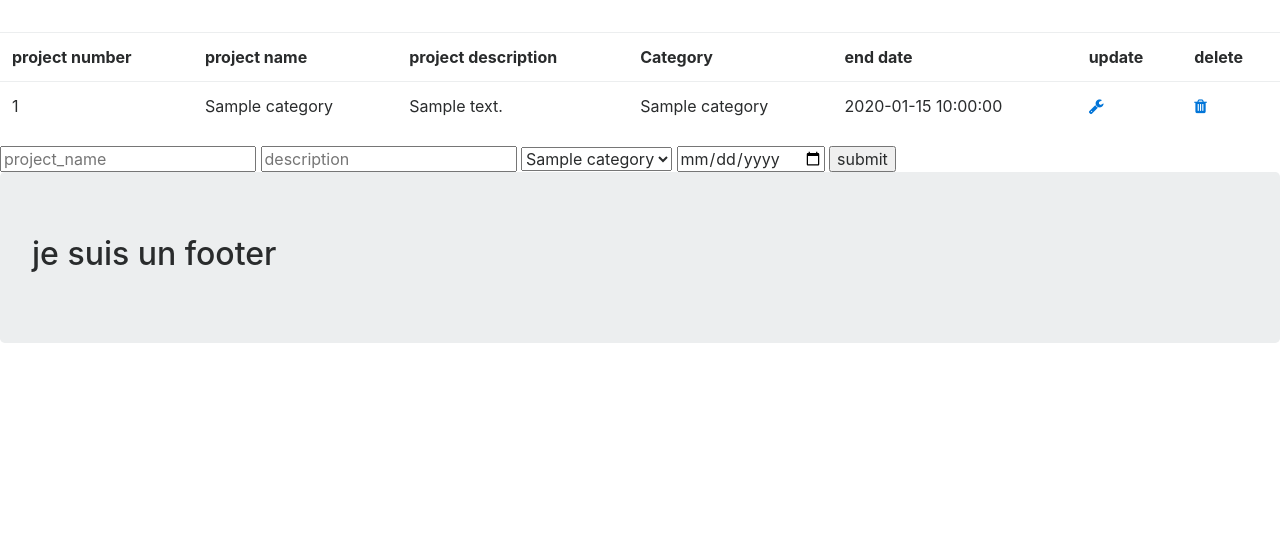
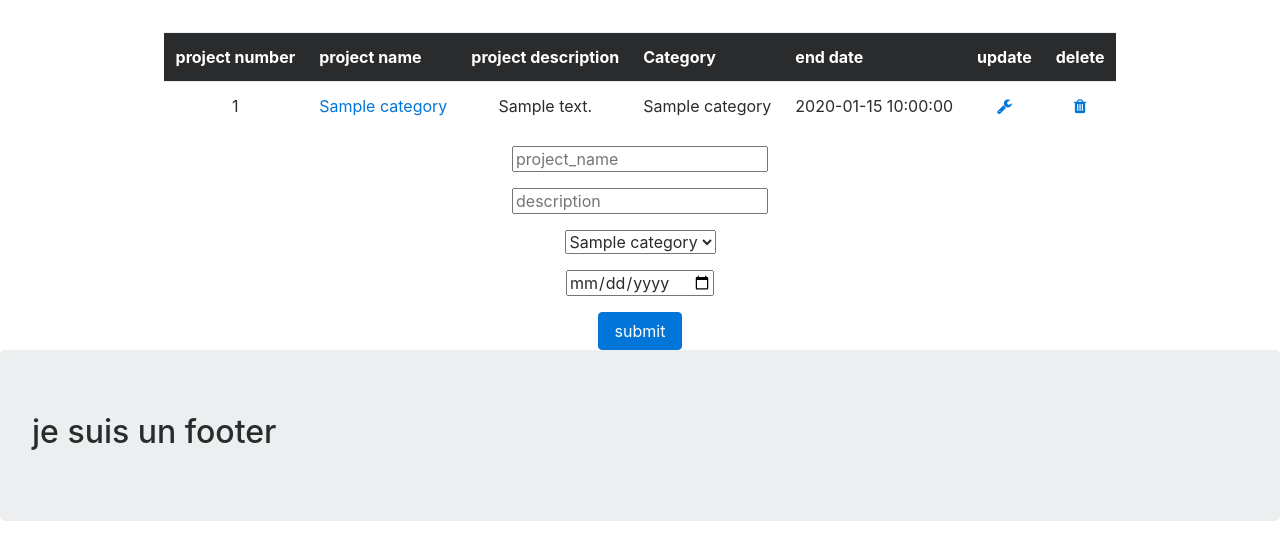
Before and after one commit to degroote-benjamin/Construct-moreau, a PHP site: page /control/project_area.php in a window 1280 px wide. Shown: the part 206-766 px from the top of the page. Run offline with PHP 8.4, Linux system fonts and the light colour scheme; tables that the repository leaves empty or names only in its code hold one stand-in row (values such as "Sample post"); some libraries are stand-ins or nearby versions.

Commit message:
add some css for table and form

```diff
--- a/css/main.css
+++ b/css/main.css
@@ -99,7 +99,9 @@ textarea {
    Author's custom styles
    ========================================================================== */
 
-
+td{
+  text-align: center;
+}
 
 
 /* ==========================================================================
--- a/view/space.php
+++ b/view/space.php
@@ -1,5 +1,6 @@
-<table class="table">
-  <tr>
+<div class="container">
+<table class="table table-responsive d-flex justify-content-center">
+  <tr class="thead-inverse">
     <th>project number</th>
     <th>project name</th>
     <th>project description</th>
@@ -13,7 +14,7 @@
         ?>
       <tr>
         <td><?php echo $valueproject['id_project']; ?></td>
-        <td><?php echo $valueproject['project_name'] ?></td>
+        <td><a href="../control/step_area.php?id_project=<?php echo $valueproject['id_project']?>"><?php echo $valueproject['project_name'] ?></a></td>
         <td><?php echo $valueproject['description_project'] ?></td>
         <td><?php echo $valueproject['category_name'] ?></td>
         <td><?php echo $valueproject['end_date'] ?></td>
@@ -28,9 +29,19 @@
    ?>
 </table>
 
-<form class="" action="project_area.php" method="post">
+</div>
+
+<div class="container">
+<form class="text-center" action="project_area.php" method="post">
+  <div class="form-group">
   <input type="text" name="project_name" value="" placeholder="project_name">
+
+</div>
+<div class="form-group">
   <input type="text" name="description_project" value="" placeholder="description">
+
+</div>
+<div class="form-group">
     <select class="" name="id_category">
       <?php
       foreach ($datacategory as $valuecategory) {
@@ -38,6 +49,13 @@
       <option value="<?php echo $valuecategory['id_category'] ?>"><?php echo $valuecategory['category_name'] ?></option>
       <?php } ?>
     </select>
+
+  </div>
+  <div class="form-group">
     <input type="date" name="end_date" value="" placeholder="end_date">
-    <input type="submit" name="submitproject" value="submit">
+
+  </div>
+    <input type="submit" name="submitproject" value="submit" class="btn btn-primary">
 </form>
+
+</div>
```
Also changed, not shown: control/step_area.php (added), view/space_step.php (added), view/update.php (added).
